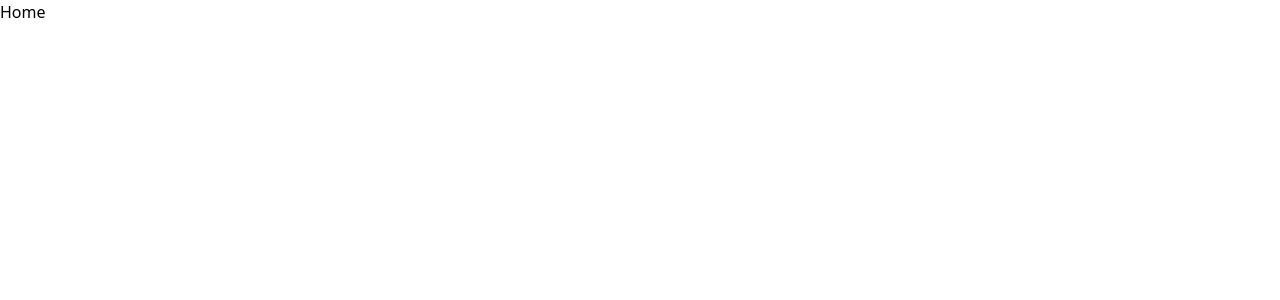
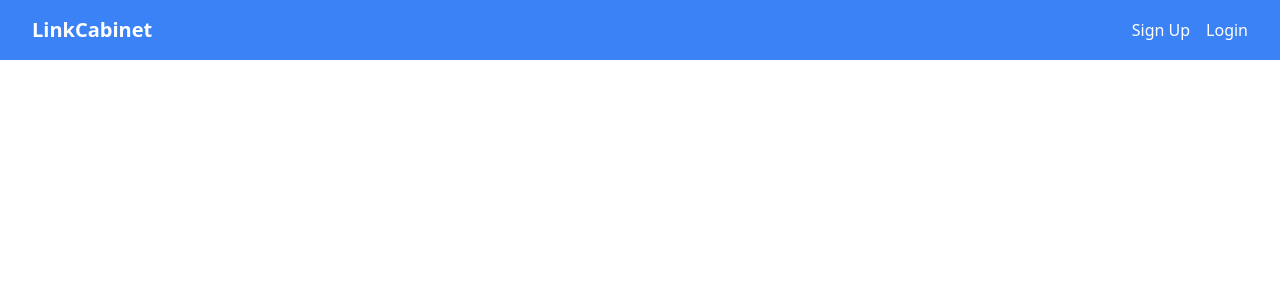
Before and after one commit to kimuraSE/LinkCabinet_Frontend, a Next.js app: page / in a window 1280 px wide. Shown: the top 300 px of the page. Built offline with nearby package versions, Linux system fonts and the light colour scheme.

Commit message:
header(仮)のデザイン

```diff
--- /dev/null
+++ b/components/header/_header.tsx
@@ -0,0 +1,22 @@
+import Link from "next/link";
+
+const Header = () => {
+    return (
+      <header className="bg-blue-500 text-white py-4 px-8 flex flex-col sm:flex-row justify-between items-center">
+        <div className="flex items-center mb-2 sm:mb-0">
+          {/* <img src="/logo.png" alt="LinkCabinet Logo" className="h-8 w-8 mr-2" /> */}
+          <h1 className="text-xl font-bold">LinkCabinet</h1>
+        </div>
+        <div>
+          <Link href="/signup" className="text-white hover:text-gray-400 mr-4">
+            Sign Up
+          </Link>
+          <Link href="/login" className="text-white hover:text-gray-400">
+            Login
+          </Link>
+        </div>
+      </header>
+    );
+  };
+
+  export default Header;
--- a/pages/index.tsx
+++ b/pages/index.tsx
@@ -1,10 +1,11 @@
-
+import Header from "@/components/header/_header"
 
 export default function Home() {
   return (
 
     <div>
-      <h1>Home</h1>
+      <Header />
+
     </div>
 
 
```
